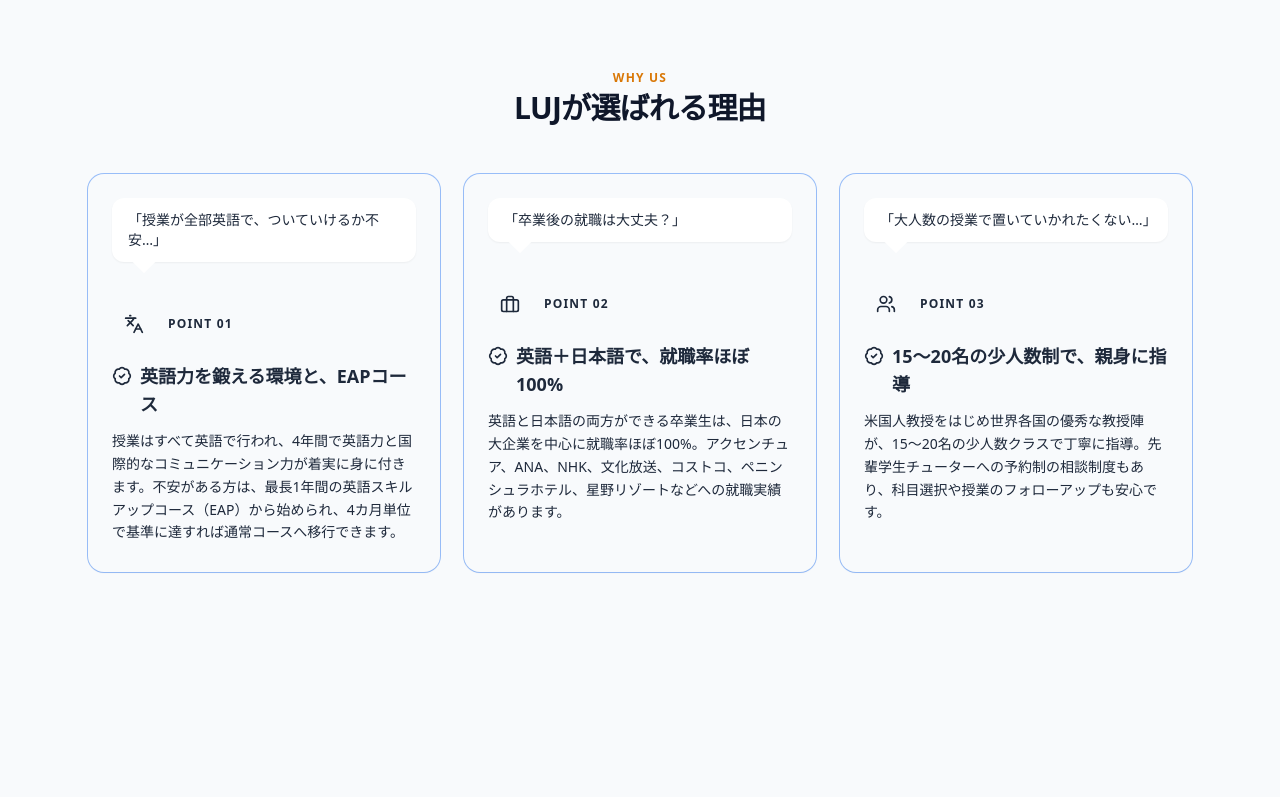
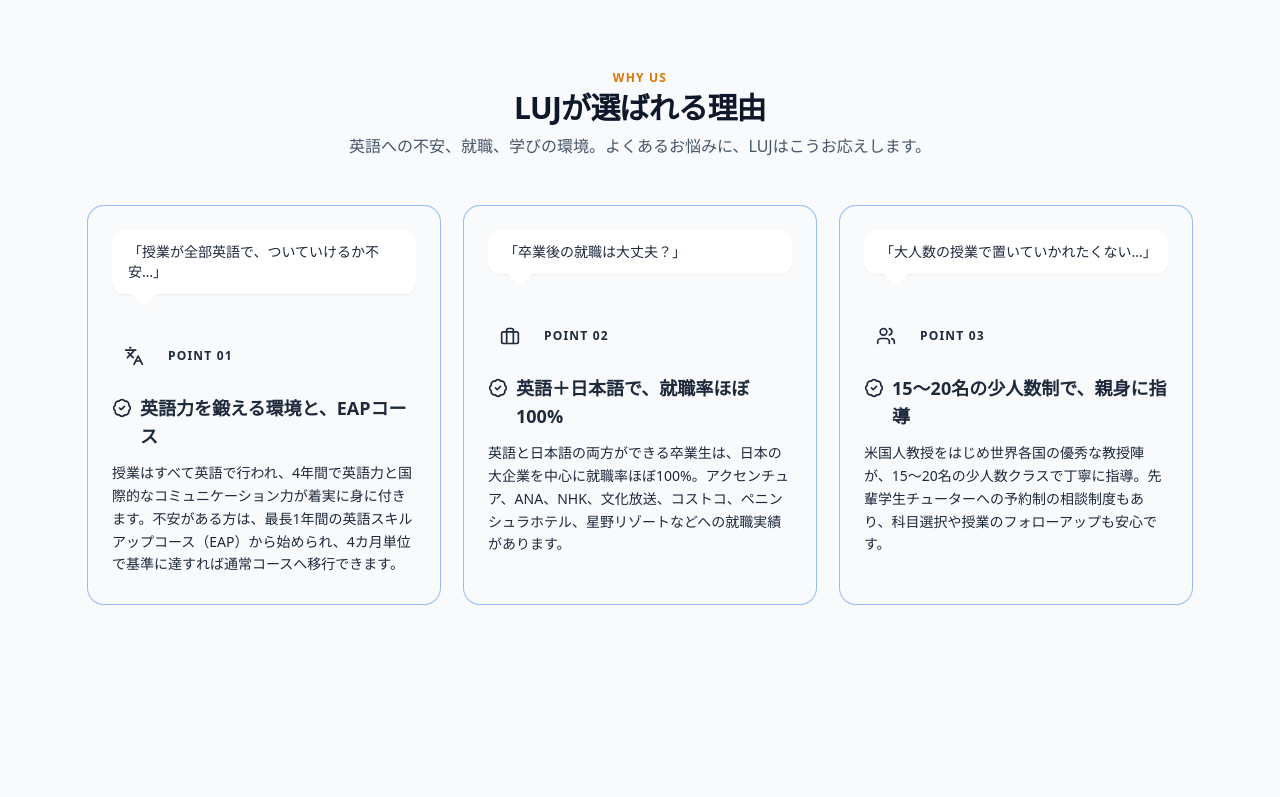
Before and after one commit to jinyaninomiya-design/luj-lp, a Next.js app: page / in a window 1280 px wide. Shown: the part 900-1697 px from the top of the page. Built offline with nearby package versions, Linux system fonts and the light colour scheme.

Commit message:
Update section-heading.tsx

```diff
--- a/components/lp/section-heading.tsx
+++ b/components/lp/section-heading.tsx
@@ -3,11 +3,20 @@ import React from 'react'
 interface SectionHeadingProps {
   title: React.ReactNode
   subtitle?: React.ReactNode
+  description?: React.ReactNode
   eyebrow?: string
   centered?: boolean
 }
 
-export function SectionHeading({ title, subtitle, eyebrow, centered = true }: SectionHeadingProps) {
+export function SectionHeading({
+  title,
+  subtitle,
+  description,
+  eyebrow,
+  centered = true,
+}: SectionHeadingProps) {
+  const subContent = subtitle || description
+
   return (
     <div className={`mb-10 ${centered ? 'text-center' : ''}`}>
       {eyebrow && (
@@ -16,7 +25,7 @@ export function SectionHeading({ title, subtitle, eyebrow, centered = true }: Se
         </span>
       )}
       <h2 className="text-2xl md:text-3xl font-bold text-slate-900 tracking-tight">{title}</h2>
-      {subtitle && <p className="mt-2 text-slate-600 text-sm md:text-base">{subtitle}</p>}
+      {subContent && <p className="mt-2 text-slate-600 text-sm md:text-base">{subContent}</p>}
     </div>
   )
 }
```
